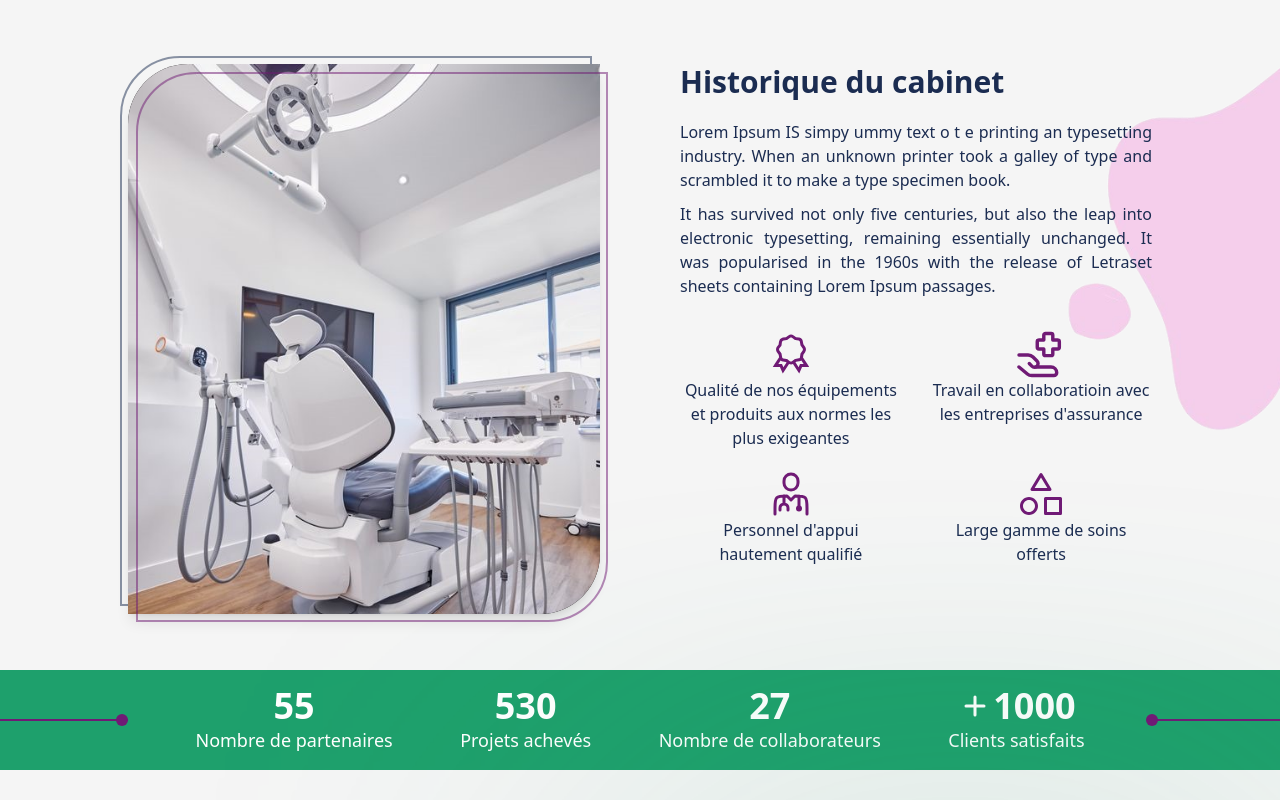
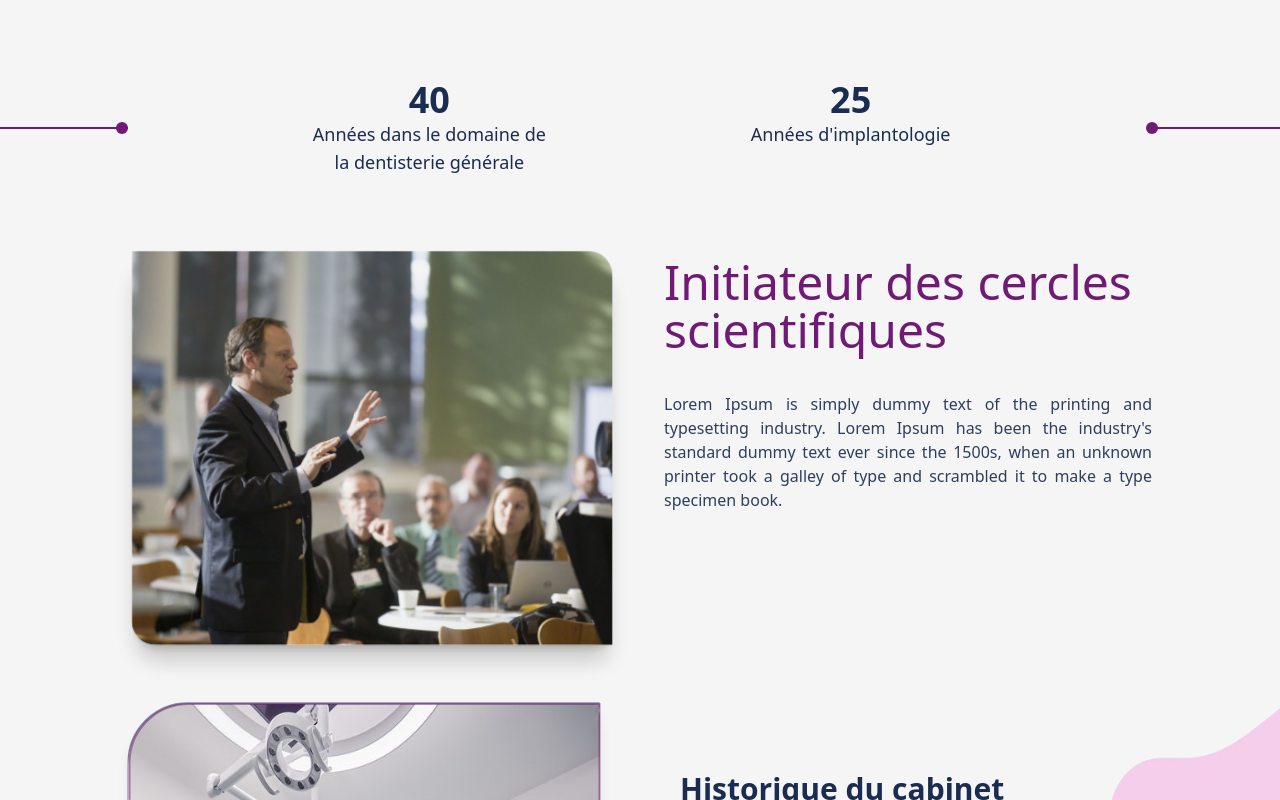
Before and after one commit to Njaka91/Cidro, a React (Vite) app: page / in a window 1280 px wide. Shown: the part 1440-2240 px from the top of the page. Built offline with nearby package versions, Linux system fonts and the light colour scheme.

Commit message:
page homme modification

```diff
--- a/src/components/KeyMetrics.jsx
+++ b/src/components/KeyMetrics.jsx
@@ -16,7 +16,7 @@ const KeyMetrics = ({ n }) => {
     })
   return (
     <div ref={ref}>
-    <animated.div>{number.to((n) => n.
+    <animated.div className="text-center">{number.to((n) => n.
     // eslint-disable-next-line react/prop-types
     toFixed(0))}</animated.div>
     </div>
--- a/src/components/KeyMetricsSection.jsx
+++ b/src/components/KeyMetricsSection.jsx
@@ -2,31 +2,33 @@ import KeyMetrics from "./KeyMetrics";
 import { motion, useScroll, useTransform } from "framer-motion";
 
 const KeyMetricsSection = () => {
-  const { scrollYProgress } = useScroll(
-    {offset: ["start end", "center center"]}
-  );
+  const { scrollYProgress } = useScroll({
+    offset: ["start end", "center center"],
+  });
 
   const opacity = useTransform(scrollYProgress, [0.9, 0.95], [0, 1]);
-  const yPosition = useTransform(scrollYProgress, [0.60, 0.70], [100, 0]);
+  const yPosition = useTransform(scrollYProgress, [0.6, 0.7], [100, 0]);
 
   const metricsData = [
-    { n: 55, texte: "Nombre de partenaires" },
-    { n: 530, texte: "Projets achevés" },
-    { n: 27, texte: "Nombre de collaborateurs" },
-    { n: 1000, texte: "Clients satisfaits" },
+    { n: 40, texte: "Années dans le domaine de la dentisterie générale" },
+    { n: 25, texte: "Années d'implantologie" },
   ];
 
   return (
     <motion.div
-      className="flex flex-row flex-wrap justify-between items-center bg-[#1ea06c] px-6 py-4 text-white text-2xl font-semibold
+      className="flex flex-row flex-wrap justify-between px-6 py-4 text-[#1B2C51] text-2xl font-semibold
       md:px-0
       md:text-4xl"
     >
-      <div className="hidden md:flex md:relative bg-fuchsia-900 h-[2px]
+      <div className="md:flex md: items-center">
+        <div
+          className="hidden md:flex md:relative bg-fuchsia-900 h-[2px]
       md:w-8
       lg:w-24
-      xl:w-32 ">
-        <div className="absolute top-1/2 right-0 transform -translate-y-1/2 z-50 bg-fuchsia-900 h-3 w-3 rounded-full" />
+      xl:w-32 "
+        >
+          <div className="absolute top-1/2 right-0 transform -translate-y-1/2 z-50 bg-fuchsia-900 h-3 w-3 rounded-full" />
+        </div>
       </div>
 
       {metricsData.map((metric, index) => (
@@ -36,33 +38,27 @@ const KeyMetricsSection = () => {
           style={{ y: yPosition, opacity }}
         >
           {metric.n.toString().length > 3 ? (
-
             <div className="flex justify-center items-center">
-              <svg
-                xmlns="http://www.w3.org/2000/svg"
-                width="1em"
-                height="1em"
-                viewBox="0 0 24 24"
-              >
-                <path
-                  fill="currentColor"
-                  d="M18 12.998h-5v5a1 1 0 0 1-2 0v-5H6a1 1 0 0 1 0-2h5v-5a1 1 0 0 1 2 0v5h5a1 1 0 0 1 0 2"
-                ></path>
-              </svg>
               <KeyMetrics n={metric.n} />
             </div>
           ) : (
             <KeyMetrics n={metric.n} />
           )}
-          <span className="text-sm lg:text-lg font-medium">{metric.texte}</span>
+          <span className="text-sm lg:text-lg font-medium w-60 text-center">
+            {metric.texte}
+          </span>
         </motion.div>
       ))}
 
-      <div className="hidden md:flex md:relative bg-fuchsia-900 h-[2px]
+      <div className="md:flex md: items-center">
+        <div
+          className="hidden md:flex md:relative bg-fuchsia-900 h-[2px]
       md:w-8
       lg:w-24
-      xl:w-32">
-        <div className="absolute top-1/2 transform -translate-x-1/2 -translate-y-1/2 z-50 bg-fuchsia-900 h-3 w-3 rounded-full" />
+      xl:w-32"
+        >
+          <div className="absolute top-1/2 transform -translate-x-1/2 -translate-y-1/2 z-50 bg-fuchsia-900 h-3 w-3 rounded-full" />
+        </div>
       </div>
     </motion.div>
   );
--- a/src/components/PresidentSection.jsx
+++ b/src/components/PresidentSection.jsx
@@ -1,4 +1,4 @@
-import dentiste from "../assets/images/dentiste.jpg";
+import dentiste from "../assets/images/Dr Allain.png";
 import dent from "../assets/images/dent.png";
 import { useScroll, useTransform, motion } from "framer-motion";
 import { useRef } from "react";
@@ -26,14 +26,12 @@ const PresidentSection = () => {
   return (
     <div
       ref={ref}
-
       className="flex flex-col-reverse bg-slate-300 mt-8 relative py-14
     md:flex-row md:justify-between md:px-8
     lg:my-16 lg:px-24
     xl:px-32"
     >
       <div
-
         className=" relative flex flex-col mt-10 text-[#1B2C51] z-10 px-6
       md:w-1/2
       xl:mt-24"
@@ -44,7 +42,6 @@ const PresidentSection = () => {
               y: TitleY,
             }}
             className=" flex flex-col "
-
           >
             <motion.div
               className="absolute w-72 h-24 -left-4 bottom-0 bg-none border-2 border-[#1B2C51] border-opacity-20 rounded-tl-3xl rounded-br-3xl
--- a/src/components/StubbornImg.jsx
+++ b/src/components/StubbornImg.jsx
@@ -1,13 +1,14 @@
-import { Link } from "react-router-dom";
+import { Link, useLocation } from "react-router-dom";
 import { motion, useScroll, useTransform } from "framer-motion";
 import { useRef } from "react";
 
 // eslint-disable-next-line react/prop-types
-const StubbornImg = ({imgBg}) => {
+const StubbornImg = ({ imgBg }) => {
+  const location = useLocation();
   const ref = useRef(null);
   const { scrollYProgress } = useScroll({
     target: ref,
-    offset: ["center center", "end start"]
+    offset: ["center center", "end start"],
   });
 
   const text1YScroll = useTransform(scrollYProgress, [0, 0.8], [0, -200]);
@@ -19,12 +20,13 @@ const StubbornImg = ({imgBg}) => {
   const buttonScale = useTransform(scrollYProgress, [0, 0.5], [1, 0.5]);
   const buttonOpacity = useTransform(scrollYProgress, [0, 0.5], [1, 0]);
 
-
   return (
-    <div
-    ref={ref}
-    className="relative overflow-hidden h-[73vh] bg-slate-600">
-      <img src={imgBg} alt="logo" className="sticky object-cover w-full h-full" />
+    <div ref={ref} className="relative overflow-hidden h-[73vh] bg-slate-600">
+      <img
+        src={imgBg}
+        alt="logo"
+        className="sticky object-cover w-full h-full"
+      />
       <div className="absolute inset-0 flex items-center justify-center">
         <div className="h-4/5 w-4/5 rounded-full bg-[#1ea06c] opacity-50 blur-3xl shadow-[0_0_30px_rgba(0,0,0,0.8)]"></div>
       </div>
@@ -35,27 +37,33 @@ const StubbornImg = ({imgBg}) => {
         <motion.div
           className="text-xl font-semibold text-white"
           initial={{ opacity: 0, scale: 0 }}
-        animate={{ opacity: 1, scale: 1}}
+          animate={{ opacity: 1, scale: 1 }}
           transition={{ duration: 0.3, delay: 0.2 }}
-        style={{ y: text1YScroll, opacity: text1OpacityScroll }}>
+          style={{ y: text1YScroll, opacity: text1OpacityScroll }}
+        >
           Retrouver le sourire
         </motion.div>
         <motion.div
           className="text-7xl font-semibold text-white"
           initial={{ opacity: 0, scale: 0 }}
-          animate={{ opacity: 1, scale: 1,}}
+          animate={{ opacity: 1, scale: 1 }}
           transition={{ duration: 0.3, delay: 0.5 }}
           style={{ y: text2YScroll, opacity: text2OpacityScroll }}
         >
           CIDRO
         </motion.div>
+
+        {location.pathname !== "/prendrerendez-vous" && (
           <motion.div
             style={{ scale: buttonScale, opacity: buttonOpacity }}
-        className="btn relative bg-[#1B2C51] md:w-[21%] lg:w-[17%] xl:w-[15%] rounded-full shadow-xl border-0 text-white font-medium mt-14 group hover:bg-[#1B2C51]">
+            className="btn relative bg-[#1B2C51] md:w-[21%] lg:w-[17%] xl:w-[15%] rounded-full shadow-xl border-0 text-white font-medium mt-14 group hover:bg-[#1B2C51]"
+          >
             <span className="relative z-40">
-            <Link to="/prendrerendez-vous">Prendre rendez-vous</Link></span>
+              <Link to="/prendrerendez-vous">Prendre rendez-vous</Link>
+            </span>
             <span className="absolute inset-0 w-0 h-full opacity-0 rounded-full bg-fuchsia-900 transition-all duration-300 group-hover:opacity-75 group-hover:w-full"></span>
           </motion.div>
+        )}
       </div>
     </div>
   );
--- a/src/pages/Home.jsx
+++ b/src/pages/Home.jsx
@@ -1,19 +1,31 @@
+import PresidentSection from "../components/PresidentSection";
+import FirmHistory from "../components/FirmHistory";
+import KeyMetricsSection from "../components/KeyMetricsSection";
+import OfficeImg from "../components/OfficeImg";
+import initiateur from "../assets/images/initiateur.jpg";
 
-import PresidentSection from "../components/PresidentSection"
-import FirmHistory from "../components/FirmHistory"
-import KeyMetricsSection from "../components/KeyMetricsSection"
-import Team from "../components/Team"
+// import Team from "../components/Team"
 
 const Home = () => {
   return (
     <>
-      <PresidentSection/>
-      <FirmHistory/>
-      <KeyMetricsSection/>
-      <Team/>
+      <PresidentSection />
+      <KeyMetricsSection />
+      <OfficeImg
+        img={initiateur}
+        title="Initiateur des cercles scientifiques"
+        description="Lorem Ipsum is simply dummy text of the printing and
+typesetting industry. Lorem Ipsum has been the industry's
+standard dummy text ever since the 1500s, when an
+unknown printer took a galley of type and scrambled it to
+make a type specimen book."
+        positionImg="flex-row"
+      />
+      <FirmHistory />
 
+      {/* <Team/> */}
     </>
-  )
-}
+  );
+};
 
-export default Home
+export default Home;
```
Also changed, not shown: src/components/AppointmentSection.jsx (+27 -29 lines), src/assets/images/initiateur.jpg (added). Lines whose indentation alone changed are shown as unchanged.
